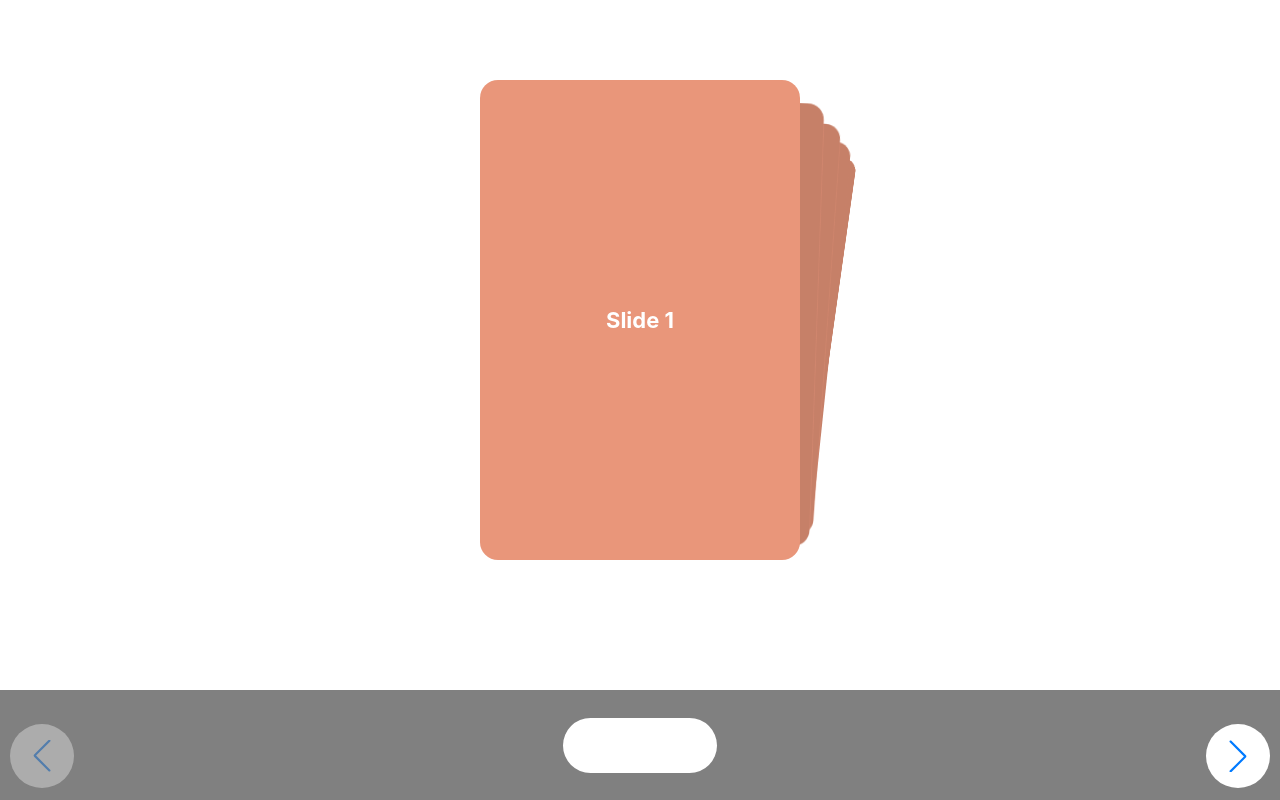
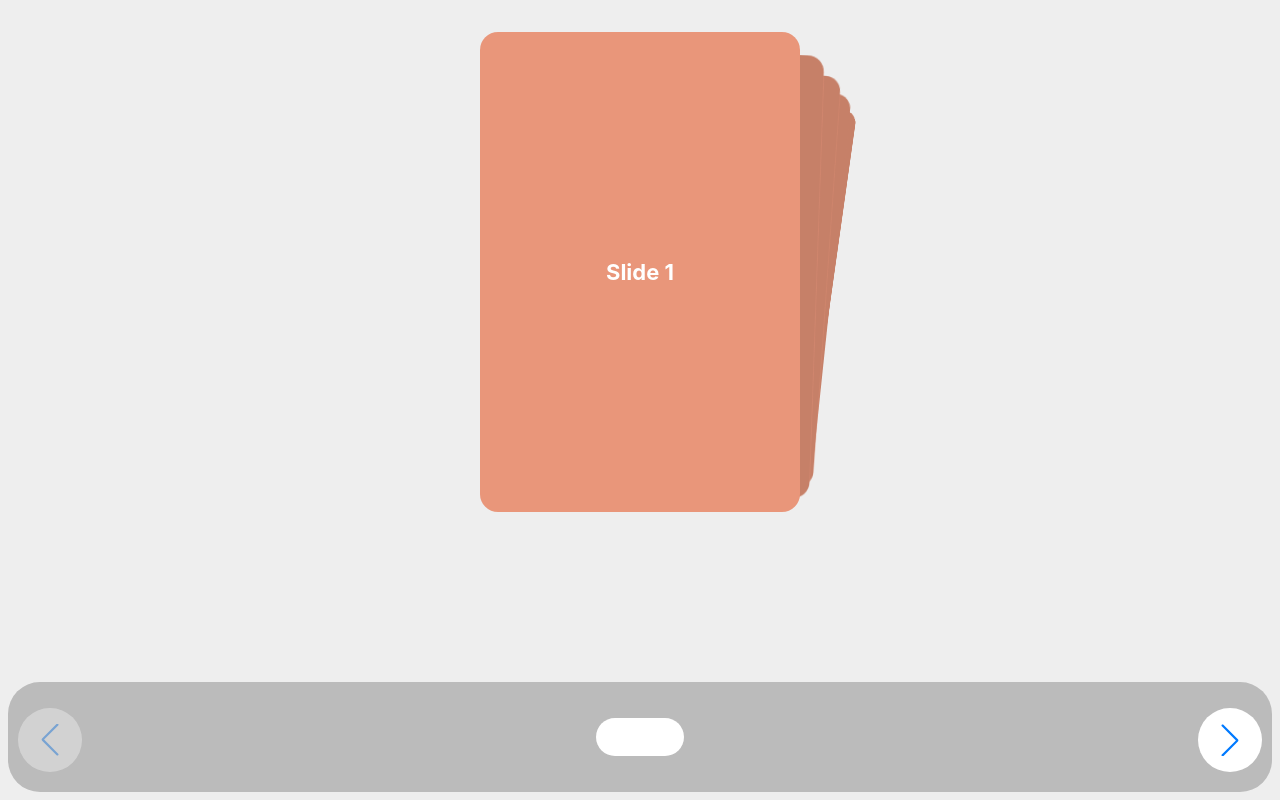
Before and after one commit to nour2063/one-handed-swiper, a React (Create React App) app: page / in a window 1280 px wide. Built offline with nearby package versions, Linux system fonts and the light colour scheme.

Commit message:
added click function changed layout and colour

```diff
--- a/src/App.css
+++ b/src/App.css
@@ -2,10 +2,11 @@
   height: 100dvh;
   width: 100%;
   overflow-x: hidden;
+  background-color: #eeeeee;
 }
 
 .my-thumbs {
-  margin-top: 5em;
+  margin-top: 2em;
   width: 20em;
   height: 30em;
   pointer-events: none;
@@ -23,20 +24,22 @@ swiper-slide {
 }
 
 .nav {
-  background-color: gray;
   position: absolute;
   bottom: 0;
-  width: 100dvw;
+  margin: 0.5em;
+  width: calc(100dvw - 1em);
+  background-color: #bbbbbb;
+  border-radius: 2em;
   * {
     height: 5em;
-    background-color: gray;
+    background-color: rgba(0,0,0,0);
     fill: white;
   }
 }
 
 .pill {
-  width: 7em;
-  height: 50%;
+  width: 4em;
+  height: 35%;
   background-color: white;
   border-radius: 3em;
 }
--- a/src/App.js
+++ b/src/App.js
@@ -1,14 +1,43 @@
 import './App.css';
-import {Menu} from "./components/Menu";
 import {Nav} from "./components/Nav";
+import {useRef} from "react";
 
 function App() {
 
+    const menuRef = useRef(null);
+
+        function selectCard() {
+            const swiperContainer = menuRef.current;
+            const activeCard = swiperContainer.childNodes[swiperContainer.swiper.activeIndex];
+            console.log(activeCard)
+            if (activeCard.style.backgroundColor !== 'mediumseagreen') {
+                activeCard.style['background-color'] = 'mediumseagreen';
+            }
+            setTimeout(function(){
+                if (activeCard.style.backgroundColor === 'mediumseagreen') {
+                    activeCard.style['background-color'] = 'darksalmon';
+                }
+            }, 500);
+        }
+
   return (
-    <div className={'App'}>
-        <Menu/>
-        <Nav keyCount={9}/>
-    </div>
+      <div className={'App'}>
+
+          <swiper-container class={"my-thumbs"} effect={"cards"} ref={menuRef}>
+              <swiper-slide>Slide 1</swiper-slide>
+              <swiper-slide>Slide 2</swiper-slide>
+              <swiper-slide>Slide 3</swiper-slide>
+              <swiper-slide>Slide 4</swiper-slide>
+              <swiper-slide>Slide 5</swiper-slide>
+              <swiper-slide>Slide 6</swiper-slide>
+              <swiper-slide>Slide 7</swiper-slide>
+              <swiper-slide>Slide 8</swiper-slide>
+              <swiper-slide>Slide 9</swiper-slide>
+          </swiper-container>
+
+          <Nav keyCount={9} clickEvent={selectCard} />
+
+      </div>
   );
 }
 
--- a/src/components/Menu.jsx
+++ /dev/null
@@ -1,18 +0,0 @@
-import { register } from "swiper/element/bundle";
-register();
-
-export function Menu({ref}) {
-    return (
-        <swiper-container class={"my-thumbs"} effect={"cards"} ref={ref}>
-            <swiper-slide>Slide 1</swiper-slide>
-            <swiper-slide>Slide 2</swiper-slide>
-            <swiper-slide>Slide 3</swiper-slide>
-            <swiper-slide>Slide 4</swiper-slide>
-            <swiper-slide>Slide 5</swiper-slide>
-            <swiper-slide>Slide 6</swiper-slide>
-            <swiper-slide>Slide 7</swiper-slide>
-            <swiper-slide>Slide 8</swiper-slide>
-            <swiper-slide>Slide 9</swiper-slide>
-        </swiper-container>
-    );
-}
--- a/src/components/Nav.jsx
+++ b/src/components/Nav.jsx
@@ -20,7 +20,7 @@ export function Nav({keyCount, clickEvent}) {
                     width: 4em;
                     height: 2em;
                     padding: 1em 0;
-                    top: 3.5em;
+                    top: 3em;
                 `,
             ],
         };
@@ -32,7 +32,7 @@ export function Nav({keyCount, clickEvent}) {
     let keys = [];
     for (let i = 0; i < keyCount; i++) {
         keys.push(
-            <swiper-slide>
+            <swiper-slide key={i}>
                 <motion.div
                     className={"pill"}
                     whileHover={{scale: 1.3}}
```
